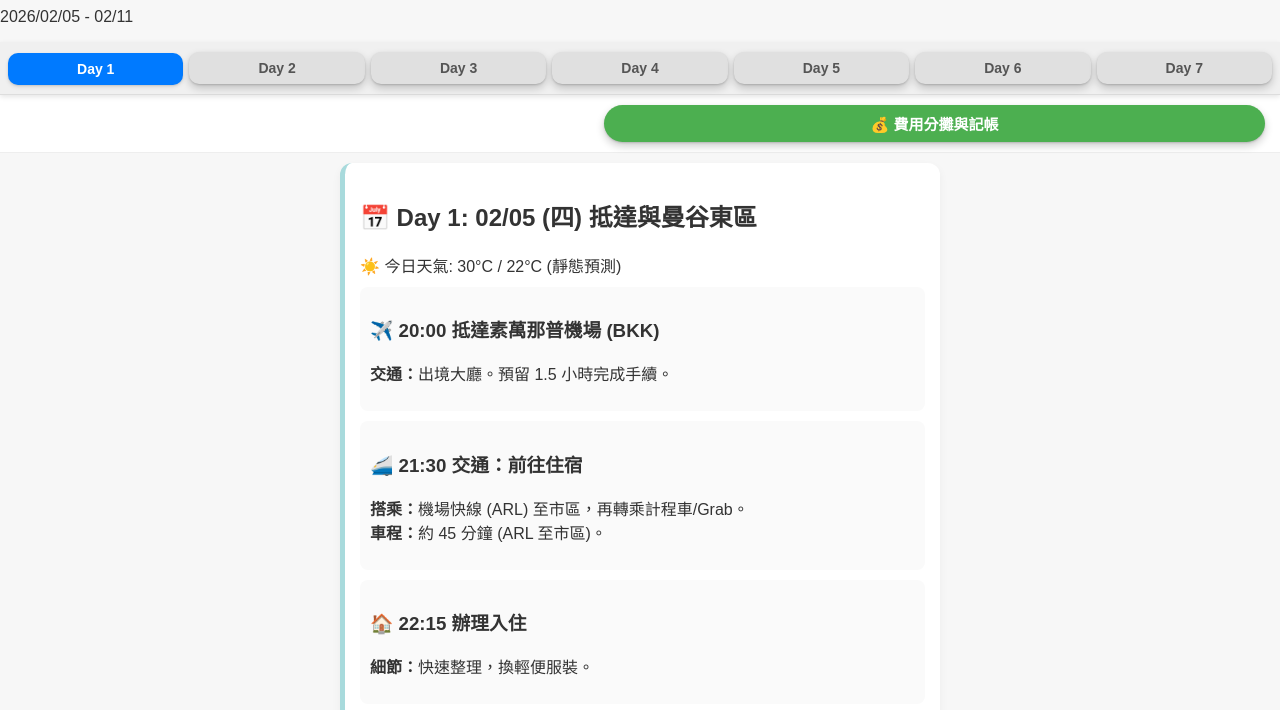
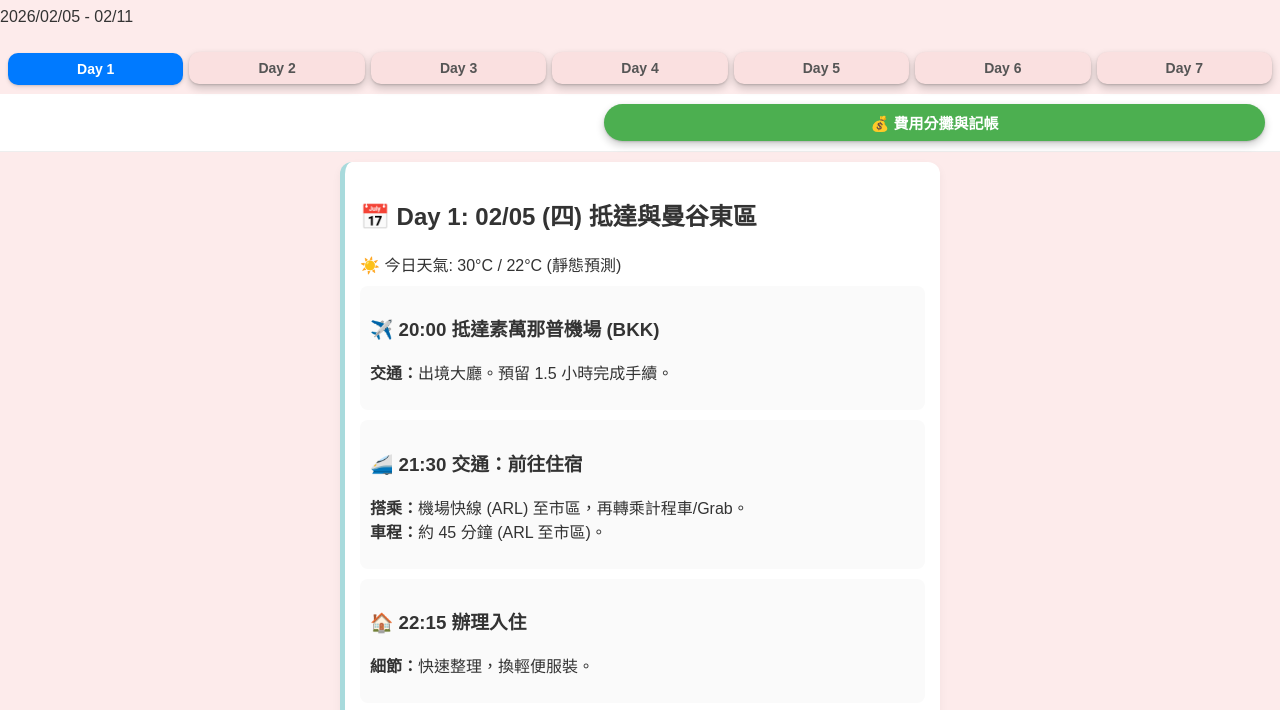
Before and after one commit to andy94law-coder/Bangkok-travel, a plain HTML site: page index.html in a window 1280 px wide. Shown: the part 81-791 px from the top of the page. Drawn offline with Linux system fonts and the light colour scheme.

Commit message:
style.css

```diff
--- a/style.css
+++ b/style.css
@@ -1,7 +1,7 @@
 /* 基礎重設 */
 body {
     font-family: 'Noto Sans TC', sans-serif; /* 清晰字體 */
-    background-color: #f7f7f7; /* 輕微的米白或淺灰 */
+    background-color: #FDEBEB; /* 輕微的米白或淺灰 */
     margin: 0;
     padding: 0;
     color: #333;
@@ -57,52 +57,76 @@ body {
     font-size: 0.9em;
 }
 
-/* 固定 Tab Bar 於頂部 (Day 1-7) */
+/* =================================== */
+/* 1. Day 1-7 Tab Bar 容器 (.day-tabs) */
+/* =================================== */
 .day-tabs {
     position: sticky;
     top: 0;
-    padding: 10px 5px; /* ⭐️ 調整：只給左右一點點 padding ⭐️ */
-    background-color: #f0f0f0;
-    border-bottom: 1px solid #ddd;
-    box-shadow: 0 2px 5px rgba(0,0,0,0.1);
+
+    /* 讓它與頁面背景融合 */
+    padding: 10px 5px;
+    background-color: #FDEBEB; /* 淡粉色背景 */
+    border-bottom: none; /* 移除邊框 */
+    box-shadow: none; /* 移除陰影 */
     z-index: 100;
 
-    /* 核心修正：使用 Grid 實現 7 個等寬欄位 */
+    /* 佈局：7 個等寬欄位 */
     display: grid;
     grid-template-columns: repeat(7, 1fr);
-    /* column-gap: 5px; <- 刪除這一行 */
 }
 
-
-
-
-/* 立體按鈕樣式 (Day 1-7) */
+/* =================================== */
+/* 2. Day 1-7 單個按鈕 (.tab-button) */
+/* =================================== */
 .tab-button {
-    /* 確保內容居中並佔滿 Grid 給予的空間 */
+    /* 佈局與間距 */
     display: flex;
     justify-content: center;
     align-items: center;
+    margin: 0 3px; /* ⭐️ 間隔：左右各 3px 的間距 ⭐️ */
 
-    /* ⭐️ 核心修正：新增左右 Margin 創造獨立空間 ⭐️ */
-    margin: 0 3px;
-
+    /* 視覺效果 */
     text-decoration: none;
     color: #555;
     padding: 8px 0;
-    /* margin: 0; <- 刪除原本的 margin: 0; */
-    border-radius: 10px; /* 圓角弧度 */
     font-size: 14px;
     font-weight: 600;
-    background-color: #e0e0e0;
-    box-shadow: 0 4px 8px rgba(0,0,0,0.2),
-                0 1px 2px rgba(0,0,0,0.15);
+
+    /* 圓角與主題色 */
+    border-radius: 10px; /* ⭐️ 圓弧狀邊角 ⭐️ */
+    background-color: #FAE0E0; /* 略深一點的淡粉色作為基礎按鈕色 */
+
+    /* 3D 凸起效果 */
+    box-shadow: 0 4px 8px rgba(0,0,0,0.2), /* 底部較深陰影，模擬抬起 */
+                0 1px 2px rgba(0,0,0,0.15); /* 上方較淺陰影 */
     transition: all 0.15s ease-out;
     user-select: none;
     cursor: pointer;
     position: relative;
     top: 0;
 }
-/* ... :active 和 .active 樣式保持不變 ... */
+
+/* 按鈕活躍狀態 (被選中時) */
+.tab-button.active {
+    background-color: #E36464; /* ⭐️ 強調色：更深的粉紅色 ⭐️ */
+    color: white;
+
+    /* 輕微按壓效果 */
+    box-shadow: 0 2px 4px rgba(0,0,0,0.1),
+                0 1px 2px rgba(0,0,0,0.1);
+    transform: translateY(1px);
+}
+
+/* 按鈕被真正點擊 (mousedown/touchstart) 時的 3D 按壓效果 */
+.tab-button:active {
+    background-color: #C74E4E; /* 按下時顏色略深 */
+    box-shadow: 0 0 2px rgba(0,0,0,0.2),
+                inset 0 1px 3px rgba(0,0,0,0.2); /* 內陰影模擬凹陷 */
+    transform: translateY(2px); /* 完全按平 */
+}
+
+
 
 
 
```
